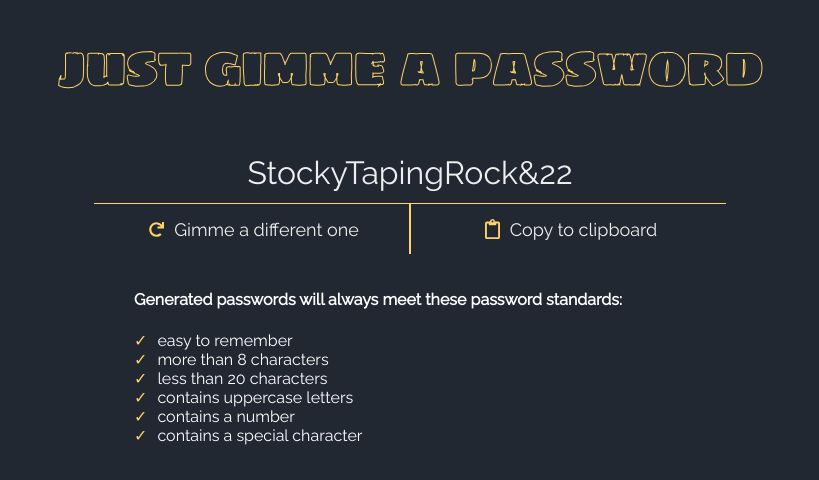
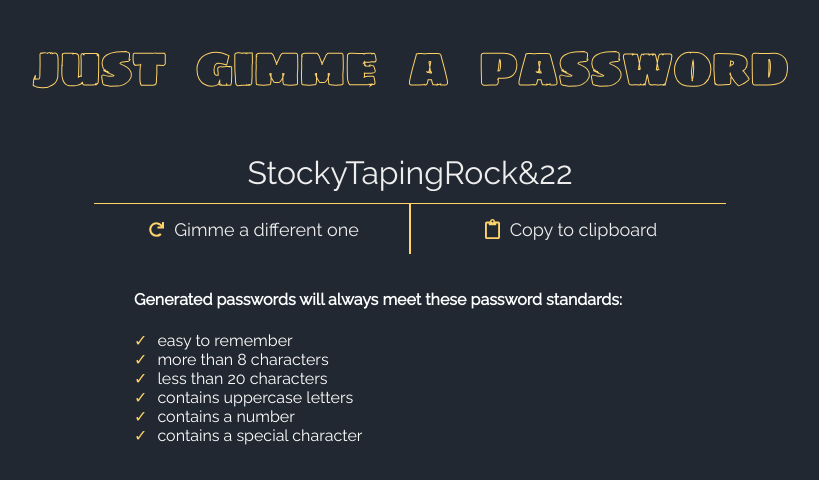
Before and after one commit to drrnyip/justgimmeapassword, a Vue app: page / in a window 1280 px wide. Shown: the top 480 px of the page, without its empty margins (230-1049 px from the left). Built offline with nearby package versions, Linux system fonts and the light colour scheme; what vue-google-adsense would draw is missing.

Commit message:
feat: title animation

```diff
--- a/src/App.vue
+++ b/src/App.vue
@@ -1,5 +1,5 @@
 <template>
-  <h1 class="title">just gimme a password</h1>
+  <Title />
   <div id="main">
     <Generator />
     <Preamble />
@@ -11,6 +11,7 @@
 import Generator from "./components/Generator.vue";
 import Preamble from "./components/Preamble.vue";
 import Footer from "./components/Footer.vue";
+import Title from "./components/Title.vue";
 
 export default {
   name: "App",
@@ -18,6 +19,12 @@ export default {
     Generator,
     Preamble,
     Footer,
+    Title,
+  },
+  methods: {
+    animate() {
+      console.log("ANIMTING");
+    },
   },
 };
 </script>
@@ -37,15 +44,6 @@ body {
   color: white;
 }
 
-.title {
-  font-family: "Sigmar One", cursive;
-  font-size: 4vmax;
-  text-align: center;
-  white-space: nowrap;
-  margin: 25px auto 25px;
-  -webkit-text-stroke: 1px #ffd369;
-  color: #222831;
-}
 
 .flex {
   display: flex;
@@ -57,12 +55,10 @@ body {
   #main {
     width: 90%;
   }
-  .title {
-    font-size: 2.5em;
-    white-space: normal;
-  }
+
   .flex {
     flex-direction: column;
   }
 }
+
 </style>
--- /dev/null
+++ b/src/components/Title.vue
@@ -0,0 +1,328 @@
+<template>
+  <h1 class="title flex">
+    <div class="row">
+      <p
+        @mouseover="hover('char1')"
+        @mouseout="stopHover('char1')"
+        :class="{ animate: isHovering('char1'), fallout: falloutNow('char1') }"
+        class="letter"
+      >
+        j
+      </p>
+      <p
+        @mouseover="hover('char2')"
+        @mouseout="stopHover('char2')"
+        :class="{ animate: isHovering('char2'), fallout: falloutNow('char2') }"
+        class="letter"
+      >
+        u
+      </p>
+      <p
+        @mouseover="hover('char3')"
+        @mouseout="stopHover('char3')"
+        :class="{ animate: isHovering('char3'), fallout: falloutNow('char3') }"
+        class="letter"
+      >
+        s
+      </p>
+      <p
+        @mouseover="hover('char4')"
+        @mouseout="stopHover('char4')"
+        :class="{ animate: isHovering('char4'), fallout: falloutNow('char4') }"
+        class="letter"
+      >
+        t
+      </p>
+      <p
+        @mouseover="hover('char5')"
+        @mouseout="stopHover('char5')"
+        :class="{ animate: isHovering('char5') }"
+        class="letter blank"
+      >
+        _
+      </p>
+      <p
+        @mouseover="hover('char6')"
+        @mouseout="stopHover('char6')"
+        :class="{ animate: isHovering('char6') }"
+        class="letter"
+      >
+        g
+      </p>
+      <p
+        @mouseover="hover('char7')"
+        @mouseout="stopHover('char7')"
+        :class="{ animate: isHovering('char7') }"
+        class="letter"
+      >
+        i
+      </p>
+      <p
+        @mouseover="hover('char8')"
+        @mouseout="stopHover('char8')"
+        :class="{ animate: isHovering('char8') }"
+        class="letter"
+      >
+        m
+      </p>
+      <p
+        @mouseover="hover('char9')"
+        @mouseout="stopHover('char9')"
+        :class="{ animate: isHovering('char9') }"
+        class="letter"
+      >
+        m
+      </p>
+      <p
+        @mouseover="hover('char10')"
+        @mouseout="stopHover('char10')"
+        :class="{
+          animate: isHovering('char10'),
+        }"
+        class="letter"
+      >
+        e
+      </p>
+      <p
+        @mouseover="hover('char11')"
+        @mouseout="stopHover('char11')"
+        :class="{
+          animate: isHovering('char11'),
+        }"
+        class="letter blank"
+      >
+        _
+      </p>
+      <p
+        @mouseover="hover('char12')"
+        @mouseout="stopHover('char12')"
+        :class="{
+          animate: isHovering('char12'),
+          fallout: falloutNow('char12'),
+        }"
+        class="letter"
+      >
+        a
+      </p>
+      <p
+        @mouseover="hover('char13')"
+        @mouseout="stopHover('char13')"
+        :class="{
+          animate: isHovering('char13'),
+        }"
+        class="letter blank"
+      >
+        _
+      </p>
+    </div>
+    <div class="row">
+      <p
+        @mouseover="hover('char14')"
+        @mouseout="stopHover('char14')"
+        :class="{
+          animate: isHovering('char14'),
+        }"
+        class="letter"
+      >
+        p
+      </p>
+      <p
+        @mouseover="hover('char15')"
+        @mouseout="stopHover('char15')"
+        :class="{
+          animate: isHovering('char15'),
+        }"
+        class="letter"
+      >
+        a
+      </p>
+      <p
+        @mouseover="hover('char16')"
+        @mouseout="stopHover('char16')"
+        :class="{
+          animate: isHovering('char16'),
+        }"
+        class="letter"
+      >
+        s
+      </p>
+      <p
+        @mouseover="hover('char17')"
+        @mouseout="stopHover('char17')"
+        :class="{
+          animate: isHovering('char17'),
+        }"
+        class="letter"
+      >
+        s
+      </p>
+      <p
+        @mouseover="hover('char18')"
+        @mouseout="stopHover('char18')"
+        :class="{
+          animate: isHovering('char18'),
+        }"
+        class="letter"
+      >
+        w
+      </p>
+      <p
+        @mouseover="hover('char19')"
+        @mouseout="stopHover('char19')"
+        :class="{
+          animate: isHovering('char19'),
+        }"
+        class="letter"
+      >
+        o
+      </p>
+      <p
+        @mouseover="hover('char20')"
+        @mouseout="stopHover('char20')"
+        :class="{
+          animate: isHovering('char20'),
+        }"
+        class="letter"
+      >
+        r
+      </p>
+      <p
+        @mouseover="hover('char21')"
+        @mouseout="stopHover('char21')"
+        :class="{
+          animate: isHovering('char21'),
+        }"
+        class="letter"
+      >
+        d
+      </p>
+    </div>
+  </h1>
+</template>
+
+<script>
+export default {
+  name: "Title",
+  data() {
+    return {
+      hovering: {},
+      fallout: {},
+      maxHover: 20,
+    };
+  },
+  methods: {
+    hover(id) {
+      if (this.hovering[id]) {
+        return;
+      }
+      this.hovering[id] = true;
+      if (!this.fallout[id]) {
+        this.fallout[id] = 0;
+      }
+      this.fallout[id]++;
+    },
+    stopHover(id) {
+      setTimeout(() => {
+        this.hovering[id] = false;
+      }, 1000);
+    },
+    isHovering(id) {
+      return this.hovering[id];
+    },
+    falloutNow(id) {
+      return this.fallout[id] > this.maxHover;
+    },
+  },
+};
+</script>
+
+<style scoped>
+@import url("https://fonts.googleapis.com/css2?family=Raleway&family=Sigmar+One&display=swap");
+
+.title {
+  font-family: "Sigmar One", cursive;
+  font-size: 4vmax;
+  text-align: center;
+  white-space: nowrap;
+  margin: 25px auto 25px;
+  -webkit-text-stroke: 1px #ffd369;
+  color: #222831;
+  display: flex;
+  align-items: center;
+  justify-content: center;
+  cursor: default;
+}
+
+.row {
+  display: flex;
+}
+
+.letter {
+  margin: 0;
+}
+
+.animate {
+  transform-origin: top center;
+  animation-duration: 1s;
+  animation-name: sway;
+}
+
+.fallout {
+  transform-origin: center;
+  animation-fill-mode: forwards;
+  animation-duration: 1s;
+  animation-name: dangle;
+}
+
+.blank {
+  opacity: 0;
+}
+
+@media (max-width: 1024px) {
+  #main {
+    width: 90%;
+  }
+  .title {
+    font-size: 2.5em;
+    white-space: normal;
+  }
+}
+
+@keyframes sway {
+  25% {
+    transform: rotate(-3deg);
+  }
+  65% {
+    transform: rotate(3deg);
+  }
+  100% {
+    transform: rotate(0deg);
+  }
+}
+
+@keyframes dangle {
+  5% {
+    transform: rotate(-3deg);
+  }
+  10% {
+    transform: rotate(5deg);
+  }
+  15% {
+    transform: rotate(-5deg);
+  }
+  20% {
+    transform: rotate(0deg);
+  }
+  70% {
+    transform: translateY(15px) rotate(180deg);
+  }
+  80% {
+    transform: translateY(35px) rotate(180deg);
+    opacity: 0.5;
+  }
+  100% {
+    transform: translateY(45px) rotate(180deg);
+    opacity: 0;
+  }
+}
+</style>
```
